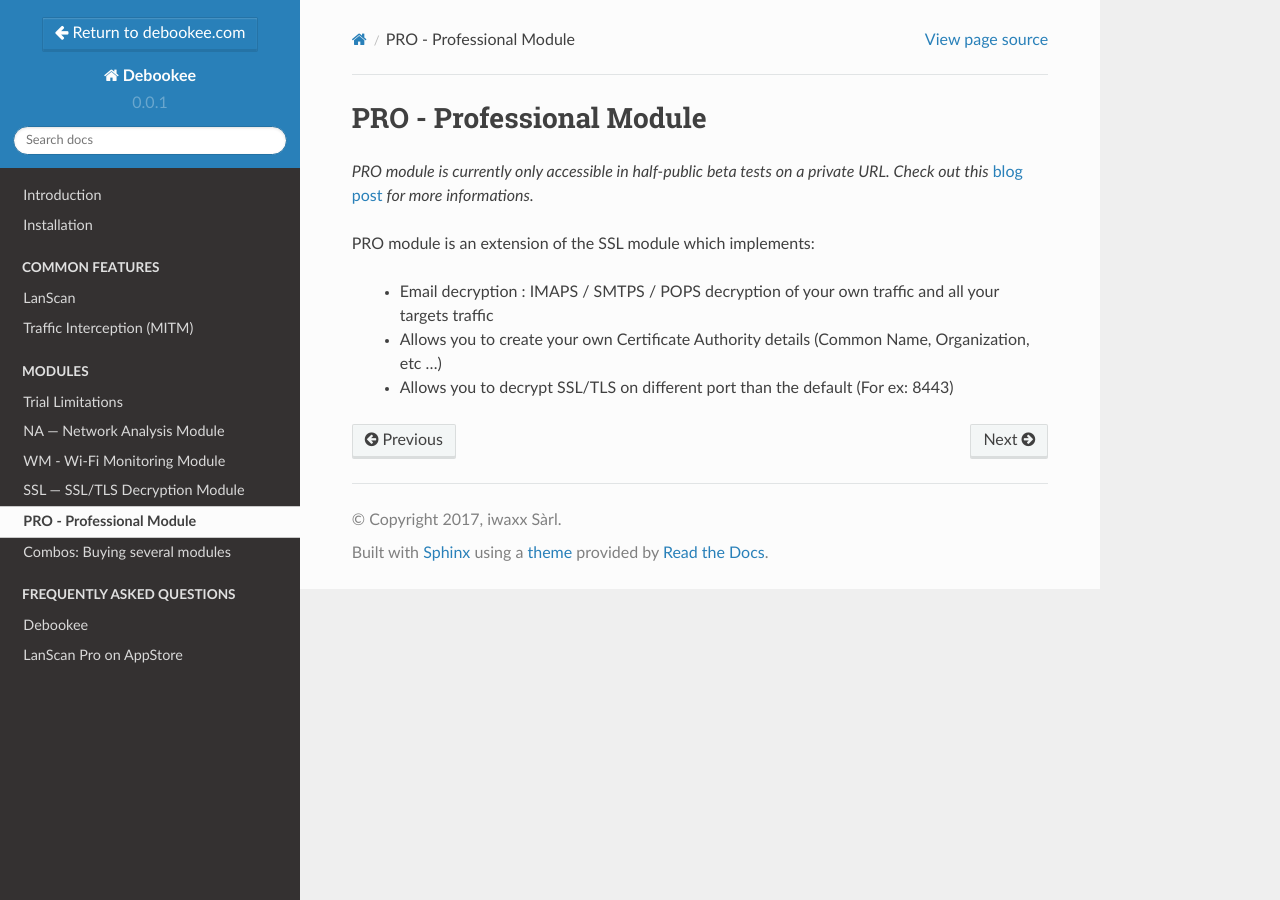
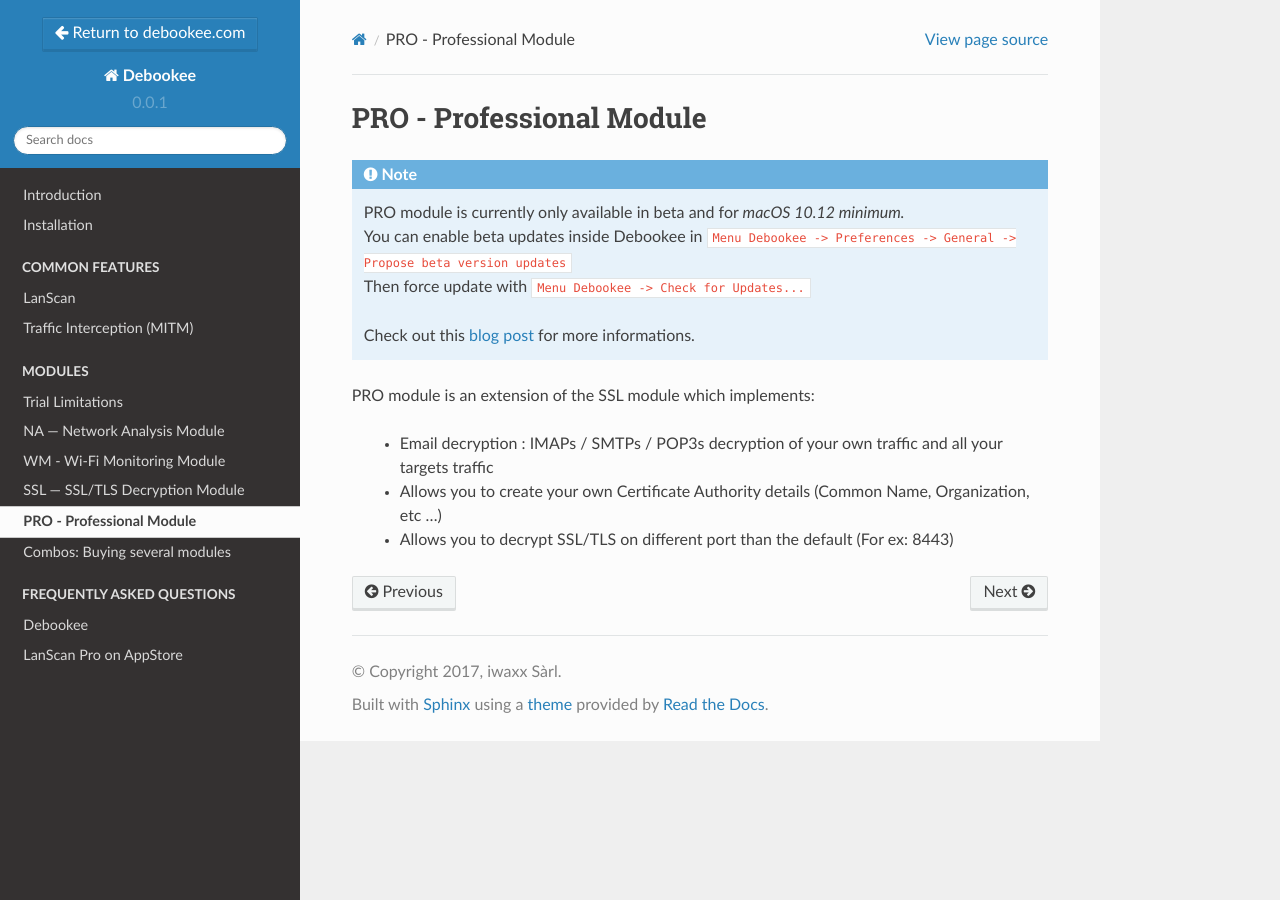
Before and after one commit to iwaxx/debookee, a Sphinx documentation site: the page built from docs/module_pro.rst, in a window 1280 px wide. Built offline with Sphinx 7.4.7 and the Read the Docs theme 2.0.0, drawn with Linux system fonts in a browser that asks for light colours.

Commit message:
Note in SSL & PRO for beta & macOS 10.12 min

```diff
--- a/docs/module_pro.rst
+++ b/docs/module_pro.rst
@@ -1,12 +1,19 @@
+.. include:: global.rst
+
 .. _module_pro_long:
 
 PRO - Professional Module
 =========================
 
-*PRO module is currently only accessible in half-public beta tests on a private URL. Check out this* `blog post <https://github.com/iwaxx/blog/issues/2>`_ *for more informations.*
+.. note::
+    PRO module is currently only available in beta and for *macOS 10.12 minimum.* |br|
+    You can enable beta updates inside Debookee in ``Menu Debookee -> Preferences -> General -> Propose beta version updates`` |br|
+    Then force update with ``Menu Debookee -> Check for Updates...`` |br|
+
+    Check out this `blog post <https://github.com/iwaxx/blog/issues/2>`_ for more informations.
 
 PRO module is an extension of the SSL module which implements:
 
-    * Email decryption : IMAPS / SMTPS / POPS decryption of your own traffic and all your targets traffic
+    * Email decryption : IMAPs / SMTPs / POP3s decryption of your own traffic and all your targets traffic
     * Allows you to create your own Certificate Authority details (Common Name, Organization, etc ...)
     * Allows you to decrypt SSL/TLS on different port than the default (For ex: 8443)
--- a/docs/module_ssl.rst
+++ b/docs/module_ssl.rst
@@ -5,8 +5,12 @@
 SSL --- SSL/TLS Decryption Module
 ===============================
 
-*SSL module is currently only available in beta. You can enable beta updates inside Debookee in Menu Debookee -> Preferences -> General -> Check: Propose beta version updates*
+.. note::
+    SSL module is currently only available in beta and for *macOS 10.12 minimum.* |br|
+    You can enable beta updates inside Debookee in ``Menu Debookee -> Preferences -> General -> Propose beta version updates`` |br|
+    Then force update with ``Menu Debookee -> Check for Updates...`` |br|
 
+    Check out this `blog post <https://github.com/iwaxx/blog/issues/2>`_ for more informations.
 The SSL module is an extension of :ref:`module_na` which allows HTTPS decryption of your own traffic and :ref:`intercepted targets <mitm>` by setting an HTTPS man-in-the-middle proxy.
 
 By default, TLS decryption is not enabled. Debookee can run in 3 modes:
```
